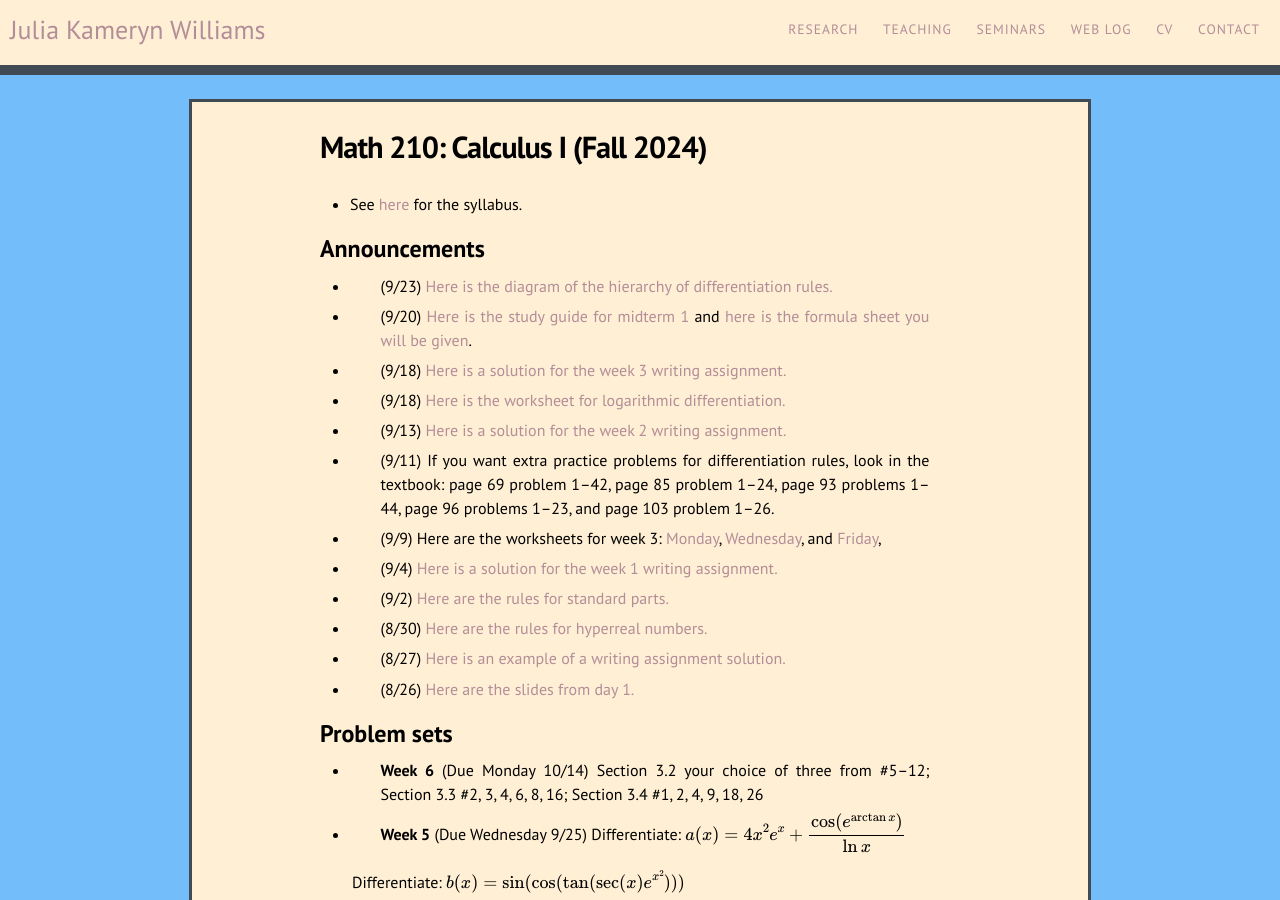
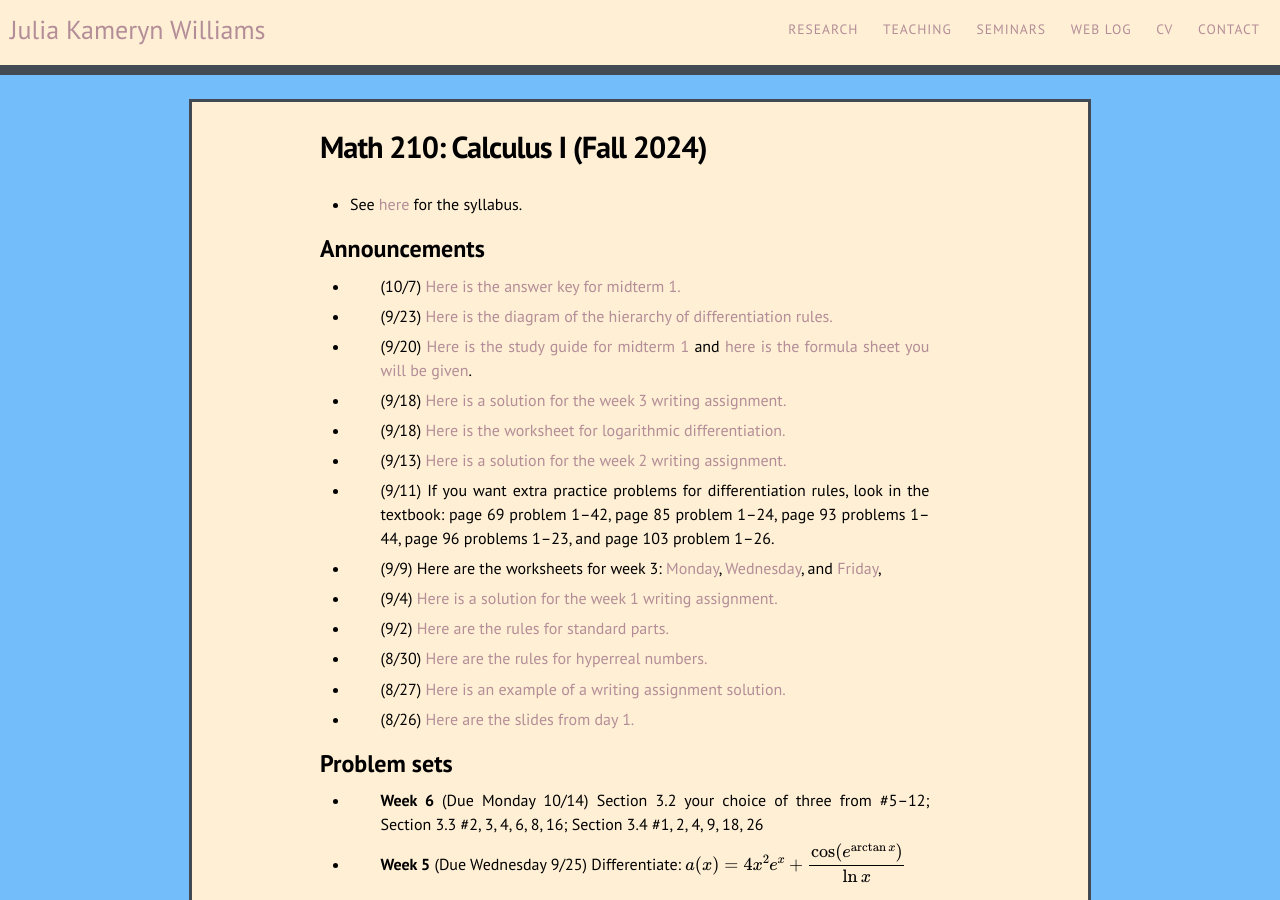
Before and after one commit to kamerynjw/kamerynjw.github.io, a Jekyll site: the page built from teaching/2024/math210.md, in a window 1280 px wide and 900 px high. Built offline with Jekyll 4.4.1, drawn with Linux system fonts in a browser that asks for light colours; nearby versions of some CDN libraries; formulas are drawn with MathJax 3.

Commit message:
added link to calc exam answers

```diff
--- a/teaching/2024/math210.md
+++ b/teaching/2024/math210.md
@@ -9,6 +9,8 @@ permalink: /teaching/2024/math210/
 
 Announcements
 -------------
+
+* (10/7) [Here is the answer key for midterm 1.]({{ page.url }}e1answers.pdf)
 
 * (9/23) [Here is the diagram of the hierarchy of differentiation rules.]({{ page.url }}structure-of-diff-rules.pdf)
 
```
